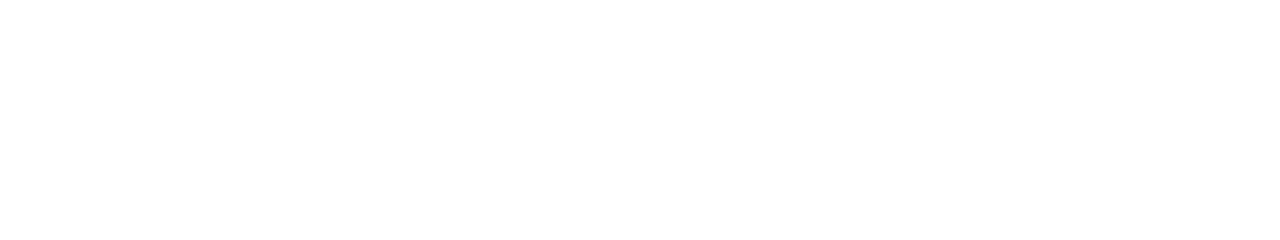
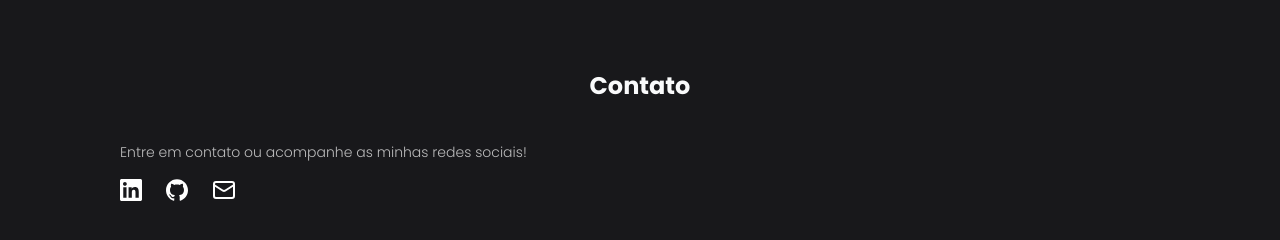
Before and after one commit to amosbarbato/Portfolio, a React (Vite) app: page / in a window 1280 px wide. Shown: the part 2264-2504 px from the top of the page. Before the commit the page ends 2254 px from the top, so only its background shows below. Built offline with nearby package versions, Linux system fonts and the light colour scheme.

Commit message:
feat: add contact section

```diff
--- a/src/App.tsx
+++ b/src/App.tsx
@@ -1,4 +1,5 @@
 import About from "./_sections/about"
+import Contact from "./_sections/contact"
 import Hero from "./_sections/hero"
 import Navbar from "./_sections/navbar"
 import Portfolio from "./_sections/portfolio"
@@ -12,6 +13,7 @@
         <Hero />
         <About />
         <Portfolio />
+        <Contact />
       </main>
     </>
   )
--- /dev/null
+++ b/src/_sections/contact.tsx
@@ -0,0 +1,37 @@
+import { Mail } from "lucide-react"
+import { SiGithub, SiLinkedin } from "react-icons/si"
+
+const Contact = () => {
+  return (
+    <div className="flex flex-col justify-center py-20 px-[120px] bg-zinc-900">
+      <h2 className="text-center font-bold text-2xl mb-10">
+        Contato
+      </h2>
+
+      <div className="text-white/70 font-light text-sm space-y-4">
+        <p className="text-sm font-light text-white/70">
+          Entre em contato ou acompanhe as minhas redes sociais!
+        </p>
+        <div className="flex gap-6 items-center text-white">
+          <SiLinkedin
+            size={22}
+            onClick={() => window.open("https://www.linkedin.com/in/amos-barbato/")}
+            className="cursor-pointer"
+          />
+          <SiGithub
+            size={22}
+            onClick={() => window.open("https://github.com/amosbarbato")}
+            className="cursor-pointer"
+          />
+          <Mail
+            size={24}
+            onClick={() => window.open("mailto:amosbarbato@gmail.com")}
+            className="cursor-pointer"
+          />
+        </div>
+      </div>
+    </div>
+  )
+}
+
+export default Contact
```
